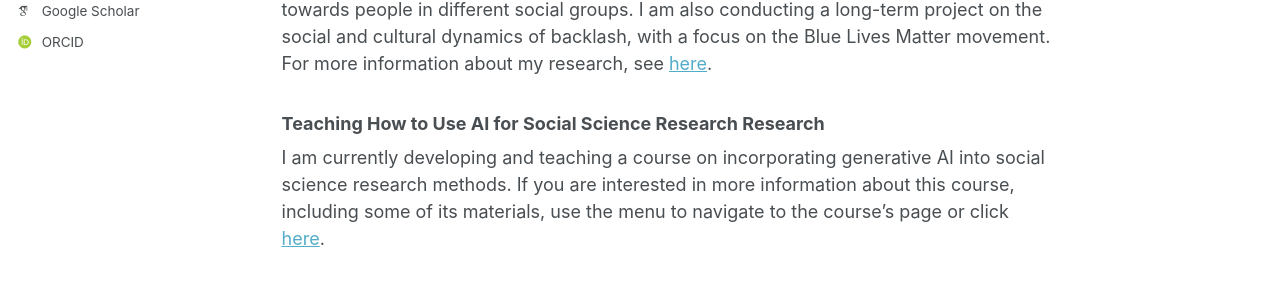
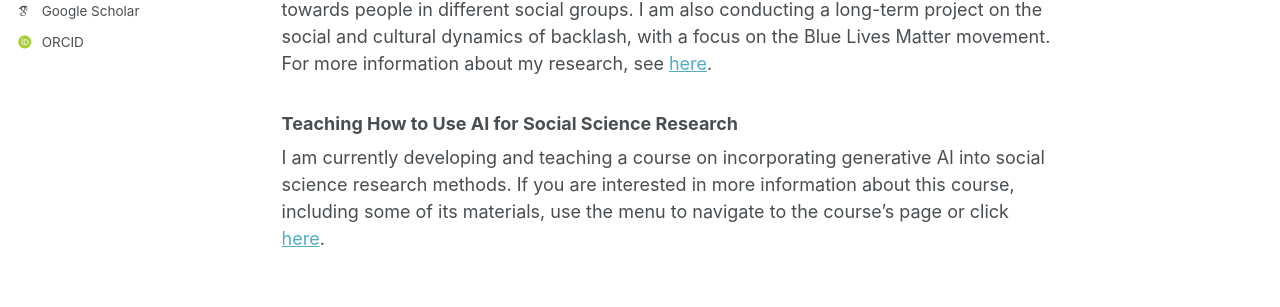
Before and after one commit to dkarell/dkarell.github.io, a Jekyll site: the page built from _pages/about.md, in a window 1280 px wide. Shown: the part 302-609 px from the top of the page. Built offline with Jekyll 4.4.1, drawn with Linux system fonts in a browser that asks for light colours; some web fonts are replaced; a script that is not in the unit is left out.

Commit message:
Update about.md

```diff
--- a/_pages/about.md
+++ b/_pages/about.md
@@ -11,6 +11,6 @@ I am an Assistant Professor of Sociology at Yale University. I teach courses on
 
 Some of my current research examines how people's interactions with AI can influence their understanding of the social world, including their perceptions of history and behavior towards people in different social groups. I am also conducting a long-term project on the social and cultural dynamics of backlash, with a focus on the Blue Lives Matter movement. For more information about my research, see [here](https://dkarell.github.io/research/).
 
-### Teaching How to Use AI for Social Science Research Research
+### Teaching How to Use AI for Social Science Research
 
 I am currently developing and teaching a course on incorporating generative AI into social science research methods. If you are interested in more information about this course, including some of its materials, use the menu to navigate to the course's page or click [here](https://dkarell.github.io/ai_for_social_science_methods/).
```
